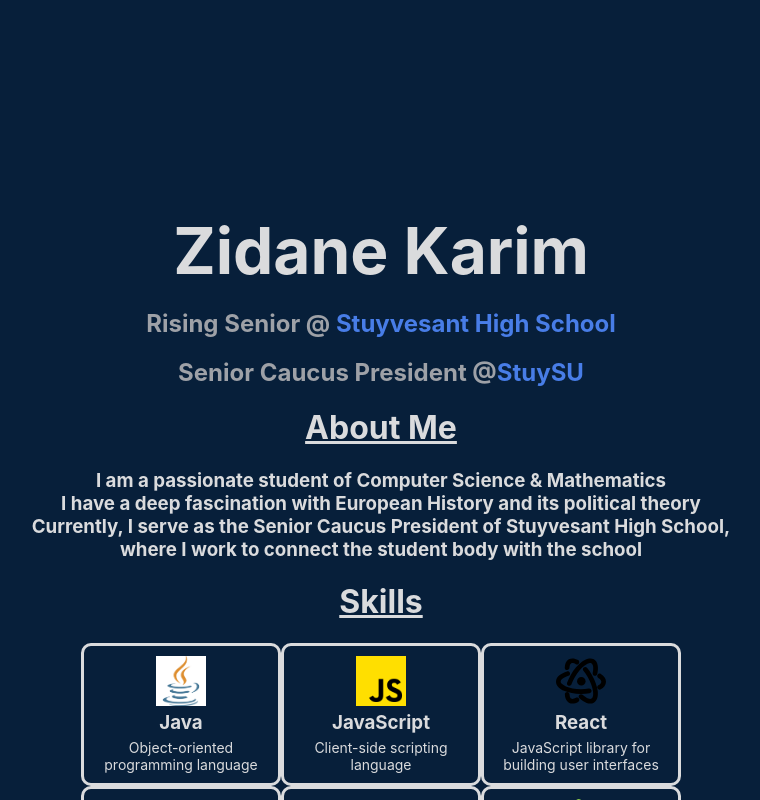
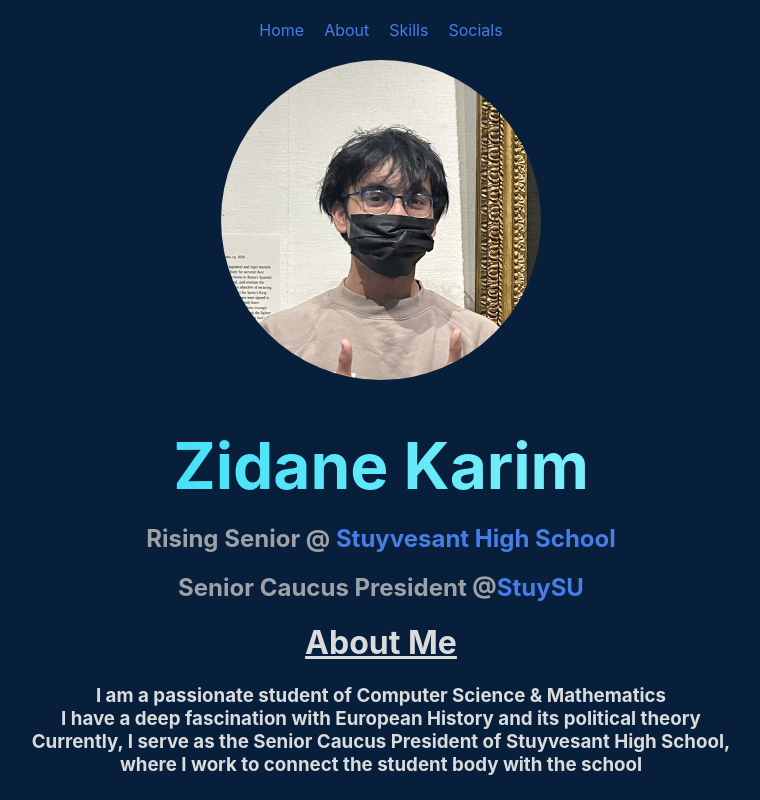
Before and after one commit to zidanekarim/zidanekarim.github.io, a React (Create React App) app: page / in a window 1280 px wide. Shown: the top 800 px of the page, without its empty margins (259-1019 px from the left). Built offline with nearby package versions, Linux system fonts and the light colour scheme.

Commit message:
changed gradients

```diff
--- a/package.json
+++ b/package.json
@@ -1,7 +1,7 @@
 {
   "name": "homepage",
   "version": "0.1.0",
-  "homepage": "https://ThePotatoPowers.github.io/homepage",
+  "homepage": "https://ThePotatoPowers.github.io/",
   "private": true,
   "dependencies": {
     "@testing-library/jest-dom": "^5.16.5",
--- a/public/index.html
+++ b/public/index.html
@@ -2,7 +2,7 @@
 <html lang="en">
   <head>
     <meta charset="utf-8" />
-    <link rel="icon" href="%PUBLIC_URL%/favicon.ico" />
+    <link rel="icon" href="kayn.jpg" />
     <meta name="viewport" content="width=device-width, initial-scale=1" />
     <meta name="theme-color" content="#000000" />
     <meta
--- a/src/App.css
+++ b/src/App.css
@@ -10,3 +10,40 @@
 .app.fade-in {
   animation: fade-in 1.5s ease-in-out forwards;
 }
+
+body {
+  scroll-behavior: smooth;
+}
+
+.navbar {
+  padding: 20px;
+}
+
+.nav-list {
+  list-style: none;
+  display: flex;
+  justify-content: center;
+  margin: 0;
+  padding: 0;
+}
+
+.nav-list li {
+  margin-right: 20px;
+}
+
+.nav-list li:last-child {
+  margin-right: 0;
+}
+
+.nav-list li {
+  color: #487de7;
+  cursor: pointer;
+  transition: font-size ease-in-out 0.1s;
+}
+
+.nav-list li:hover {
+  font-size: larger;
+  cursor: pointer;
+  padding: 10px;
+  text-decoration: underline;
+}
--- a/src/App.js
+++ b/src/App.js
@@ -1,4 +1,4 @@
-import React, {useEffect} from 'react';
+import React, {useEffect, useRef} from 'react';
 import Header from './components/Header';
 import About from './components/About';
 import Skills from './components/Skills';
@@ -7,6 +7,7 @@
 
 
 const App = () => {
+
   useEffect(() => {
     const appElement = document.getElementById('app');
     appElement.classList.add('fade-in');
@@ -17,14 +18,42 @@
     }, animationDuration);
   }, []);
 
+
+  const headerRef = useRef(null);
+  const aboutRef = useRef(null);
+  const skillsRef = useRef(null);
+  const contactRef = useRef(null);
+
+  const scrollToRef = (ref) => {
+    if (ref && ref.current) {
+      ref.current.scrollIntoView({ behavior: 'smooth' });
+    }
+  };
+
   return (
     <div id="app" className="app">
-      <Header />
-      <About />
-      <Skills />
-      <Contact />
+      <nav className="navbar">
+        <ul className="nav-list">
+          <li onClick={() => scrollToRef(headerRef)}>Home</li>
+          <li onClick={() => scrollToRef(aboutRef)}>About</li>
+          <li onClick={() => scrollToRef(skillsRef)}>Skills</li>
+          <li onClick={() => scrollToRef(contactRef)}>Socials</li>
+        </ul>
+      </nav>
+      <div ref={headerRef}>
+        <Header />
+      </div>
+      <div ref={aboutRef}>
+        <About />
+      </div>
+      <div ref={skillsRef}>
+        <Skills />
+      </div>
+      <div ref={contactRef}>
+        <Contact />
+      </div>
     </div>
   );
-}
+};
 
 export default App;
--- a/src/components/Contact.js
+++ b/src/components/Contact.js
@@ -8,7 +8,7 @@
 
   return (
     <div className="contact">
-        <h1><u>Contact Me</u></h1>
+        <h1><u>Socials</u></h1>
         <div className="social-icons">
         <a href="https://www.linkedin.com/in/zidanekarim" target="_blank" rel="noopener noreferrer">
           <img src={linkedinIcon} alt="LinkedIn" />
--- a/src/components/Header.js
+++ b/src/components/Header.js
@@ -1,4 +1,6 @@
 import React    from 'react';
+import zidane from './assets/zidane.jpg';
+
 import './styles/header.css';
 
 const Header = () => {
@@ -6,7 +8,7 @@
 
   return (
     <header className="header">
-
+        <img id="profile-pic" src={zidane} alt="Zidane Karim" />
         <h1 id="title">Zidane Karim</h1>
         <h2>Rising Senior @ <a target="_blank" href="https://stuy.enschool.org/">Stuyvesant High School</a></h2>
         <h2>Senior Caucus President @<a target="_blank" href="https://senior.stuysu.org/">StuySU</a></h2>
--- a/src/components/Skills.js
+++ b/src/components/Skills.js
@@ -23,7 +23,7 @@
     { name: 'Flask', description: 'Micro web framework for Python', icon: flask },
     { name: 'MongoDB', description: 'NoSQL database', icon: mongodb },
     { name: 'JSON', description: 'Lightweight data-interchange format',icon : json },
-    { name: 'HTML', description: 'Standard markup language',icon : html },
+    { name: 'HTML', description:  'Markup language',icon : html },
     { name: 'CSS', description: 'Style sheet language',icon : css },
     { name: 'Git', description: 'Version control system',icon : git },
 
--- a/src/components/styles/header.css
+++ b/src/components/styles/header.css
@@ -1,20 +1,54 @@
 
 
 #title {
-  color: #DADBDD;
-  padding-top: 15%;
   font-size: 400%;
   font-weight: bold;
   text-align: center;
-  margin-top: 20px;
   margin-bottom: 20px;
-  opacity: 0;
-  animation: fade-in 1.5s ease-in-out forwards;
   display: flex;
   justify-content: center;
   align-items: center;
+  background: #B2FEFA;  /* fallback for old browsers */
+background: -webkit-linear-gradient(to right, #0ED2F7, #B2FEFA);  /* Chrome 10-25, Safari 5.1-6 */
+background: linear-gradient(to right, #0ED2F7, #B2FEFA); /* W3C, IE 10+/ Edge, Firefox 16+, Chrome 26+, Opera 12+, Safari 7+ */
+
+
+  background-clip: text;
+  -webkit-background-clip: text;
+  -webkit-text-fill-color: transparent;
 }
 
+
+#title:hover {
+  text-decoration: underline;
+  animation: rainbow-gradient 3s infinite;
+  background-clip: text;
+  -webkit-background-clip: text;
+  -webkit-text-fill-color: transparent;
+}
+
+
+@keyframes rainbow-gradient {
+  0% {
+    background: #c0392b;  /* fallback for old browsers */
+    background: -webkit-linear-gradient(to right, #8e44ad, #c0392b);  /* Chrome 10-25, Safari 5.1-6 */
+    background: linear-gradient(to right, #8e44ad, #c0392b); /* W3C, IE 10+/ Edge, Firefox 16+, Chrome 26+, Opera 12+, Safari 7+ */
+
+    background-clip: text;
+  -webkit-background-clip: text;
+  -webkit-text-fill-color: transparent;
+  }
+  100% {
+    background: #c0392b;  /* fallback for old browsers */
+    background: -webkit-linear-gradient(to right, #c0392b, #8e44ad, );  /* Chrome 10-25, Safari 5.1-6 */
+    background: linear-gradient(to right, #c0392b, #8e44ad); /* W3C, IE 10+/ Edge, Firefox 16+, Chrome 26+, Opera 12+, Safari 7+ */
+
+    background-clip: text;
+  -webkit-background-clip: text;
+  -webkit-text-fill-color: transparent;
+  }
+
+}
 h2 {
     color: #9ea1a7;
 }
@@ -36,3 +70,10 @@
     height: 70vh;
   }
 }
+
+img {
+   /* lower image size and round it*/
+  width: 25%;
+  height: 25%;
+  border-radius: 50%;
+}
--- a/src/components/styles/skills.css
+++ b/src/components/styles/skills.css
@@ -28,12 +28,17 @@
 }
 
 .skill-card:hover p, .skill-card:hover h3 {
-  border-color: darkgrey;
-  color: black;
   font-weight: bold;
+
+
 }
 .skill-card:hover {
-  background-color: rgb(194, 84, 102);;
+  border-radius: 10px;
+  background: #C33764;  /* fallback for old browsers */
+  background: -webkit-linear-gradient(to right, #1D2671, #C33764);  /* Chrome 10-25, Safari 5.1-6 */
+  background: linear-gradient(to right, #1D2671, #C33764); /* W3C, IE 10+/ Edge, Firefox 16+, Chrome 26+, Opera 12+, Safari 7+ */
+  background-clip: padding-box;
+
 }
 
 
```
Also changed, not shown: public/kayn.jpg (added), src/components/assets/zidane.jpg (added).
